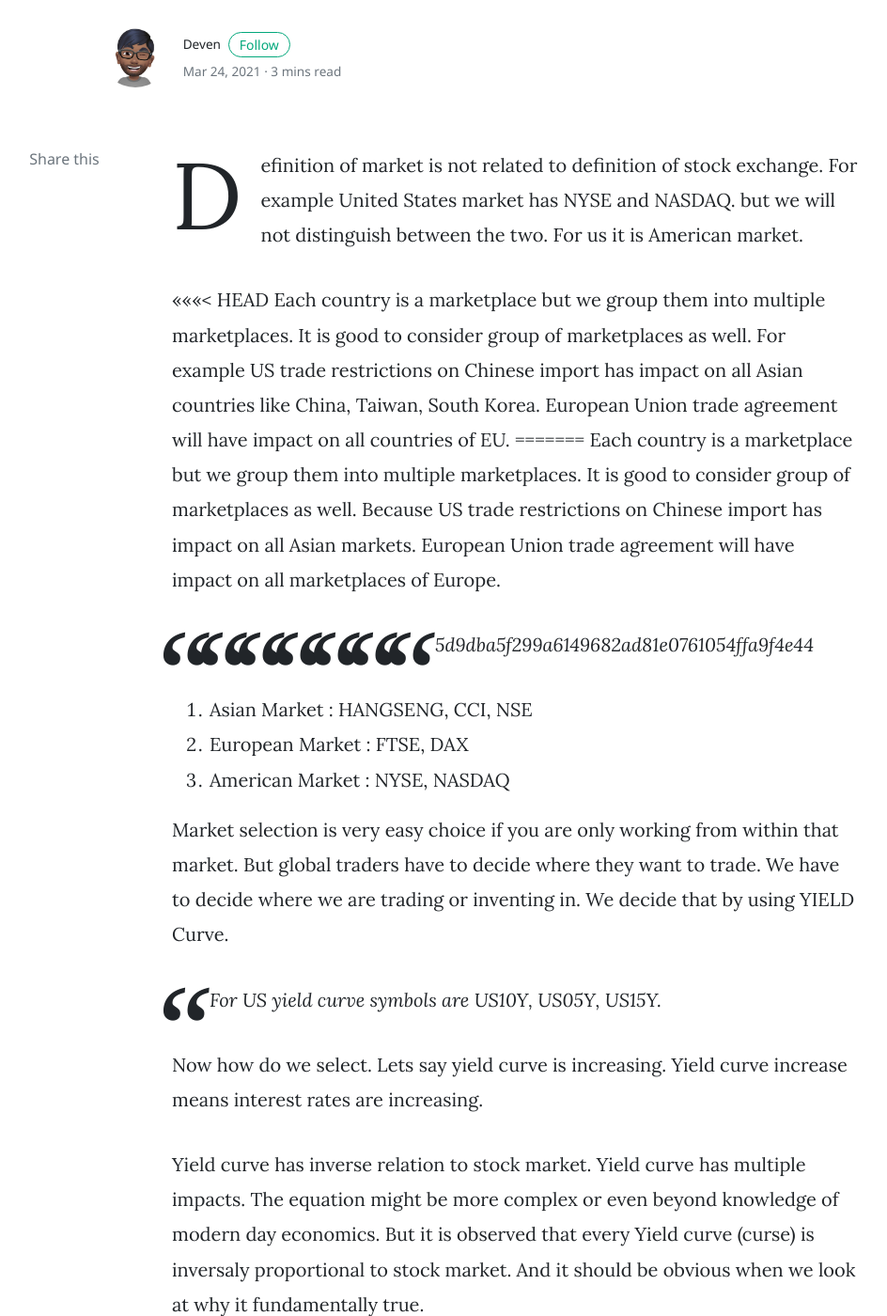
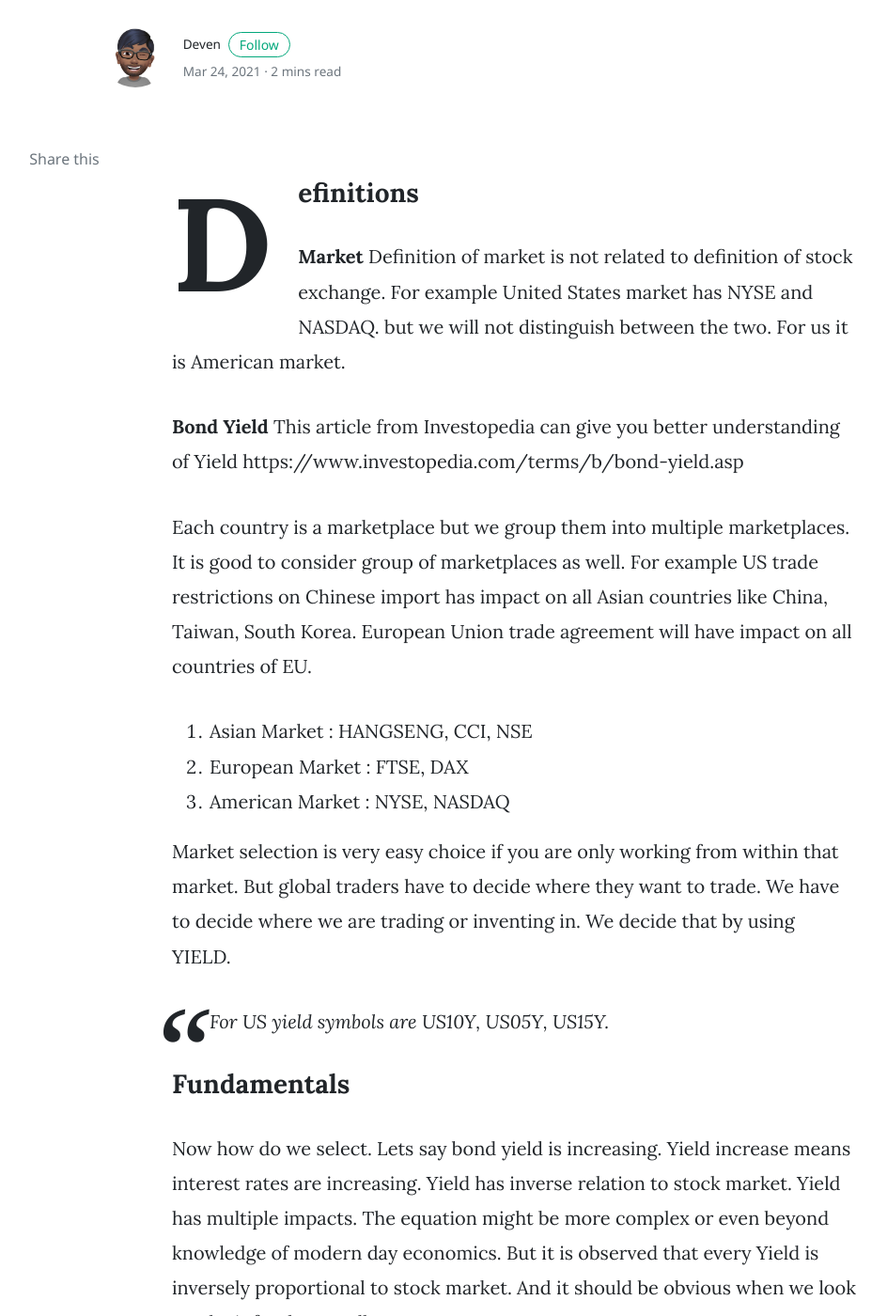
Before and after one commit to devnull-cmd/tvdry-jekyll, a Jekyll site: the page built from _posts/2021-03-24-hot-to-select-market.md, in a window 1280 px wide and 1400 px high, scrolled down 279 px. Shown: the whole window at 94% size, without its empty margins (187-1131 px from the left). Built offline with Jekyll 4.4.1, drawn with Linux system fonts in a browser that asks for light colours; nearby versions of some CDN libraries; comment, search, counter and statistics services are not loaded; some of the changed text lies outside the part shown.

Commit message:
Article 3 : Update

```diff
--- a/_posts/2021-03-24-hot-to-select-market.md
+++ b/_posts/2021-03-24-hot-to-select-market.md
@@ -1,32 +1,36 @@
 ---
 layout: post
-title:  "Yield Curve : Market Selection and direction"
+title:  "Bond Yield : Market Selection and direction"
 categories: [ learning ]
 ---
 
+### Definitions
+**Market**
 Definition of market is not related to definition of stock exchange. For example United States market has NYSE and NASDAQ. but we will not distinguish between the two. For us it is American market.
 
-<<<<<<< HEAD
+**Bond Yield**
+This article from Investopedia can give you better understanding of Yield
+https://www.investopedia.com/terms/b/bond-yield.asp
+
+
 Each country is a marketplace but we group them into multiple marketplaces. It is good to consider group of marketplaces as well. For example US trade restrictions on Chinese import has impact on all Asian countries like China, Taiwan, South Korea. European Union trade agreement will have impact on all countries of EU.
-=======
-Each country is a marketplace but we group them into multiple marketplaces. It is good to consider group of marketplaces as well. Because US trade restrictions on Chinese import has impact on all Asian markets. European Union trade agreement will have impact on all marketplaces of Europe.
->>>>>>> 5d9dba5f299a6149682ad81e0761054ffa9f4e44
 
 1. Asian Market : HANGSENG, CCI, NSE
 2. European Market : FTSE, DAX
 3. American Market : NYSE, NASDAQ
 
-Market selection is very easy choice if you are only working from within that market. But global traders have to decide where they want to trade. We have to decide where we are trading or inventing in. We decide that by using YIELD Curve.
+Market selection is very easy choice if you are only working from within that market. But global traders have to decide where they want to trade. We have to decide where we are trading or inventing in. We decide that by using YIELD.
 
-> For US yield curve symbols are US10Y, US05Y, US15Y.
+> For US yield symbols are US10Y, US05Y, US15Y.
 
-Now how do we select. Lets say yield curve is increasing. Yield curve increase means interest rates are increasing.
-
-Yield curve has inverse relation to stock market. Yield curve has multiple impacts. The equation might be more complex or even beyond knowledge of modern day economics. But it is observed that every Yield curve (curse) is inversaly proportional to stock market. And it should be obvious when we look at why it fundamentally true.
+### Fundamentals
+Now how do we select. Lets say bond yield is increasing. Yield increase means interest rates are increasing.
+Yield has inverse relation to stock market. Yield has multiple impacts. The equation might be more complex or even beyond knowledge of modern day economics. But it is observed that every Yield is inversely proportional to stock market. And it should be obvious when we look at why it fundamentally true.
 1. If investors are always on lookout for risk free investment opportunities. If they see yield is rising it indicates that they can make risk free money through government bonds or treasury bills. Cashflow will start moving into bonds and T-Bills.
-2. The second impact is on revenue stream of companies itself. Rising Yield that is interest rate means companies have to pay more interest on their loan. Which reduced profit marging eps and quarterly forecast. Reducing valuation of comapany.
+2. The second impact is on revenue stream of companies itself. Rising Yield that is interest rate means companies have to pay more interest on their loan. Which reduced profit margin eps and quarterly forecast. Reducing valuation of company.
 3. Most HNI and Prop desk traders rely heavily on borrowed money to create big positions using Futures and options. They start getting money on higher interest rate, since they also need to create higher returns than borrowing rates which are rising, they mostly reduce their positions or do not create very big positions. This causes liquidity crisis in stock market.
 
-There might be more reasons that Yield curve might have on stock market. So lets say globally yield curve is on the rise. Then you will see all stocks markets are either in consolidation or bear cycle. If Yield curve is consolidating or falling it means stock market is going to rising.
+There might be more reasons that Yield might have on stock market. So lets say globally yield is on the rise. Then you will see all stocks markets are either in consolidation or bear cycle. If Yield is consolidating or falling it means stock market is going to rising.
 
-Now coming back to which market to select.  You can use any tool to determine whether yield is rising or falling. EMA is is one of the simplest one. If 10 DEMA is below 20DEMA and Yield is below 10 DEMA it is obviously falling interest rate and you can create long positions in market. You can go step ahead and check momentum using ADX. You can select market with highest ADX as the market to trade. Whether it is on short side or long side.
+### Use
+Now coming back to which market to selection and direction. You can use any momentum indicator to determine whether yield is rising or falling. EMA is one of the simplest one. If 10 DEMA is below 20DEMA and Yield is below 10 DEMA it is obviously falling interest rate and you can create long positions in market. You can go step ahead and check momentum using ADX. You can select market with highest ADX as the market to trade. Whether it is on short side or long side.
```
